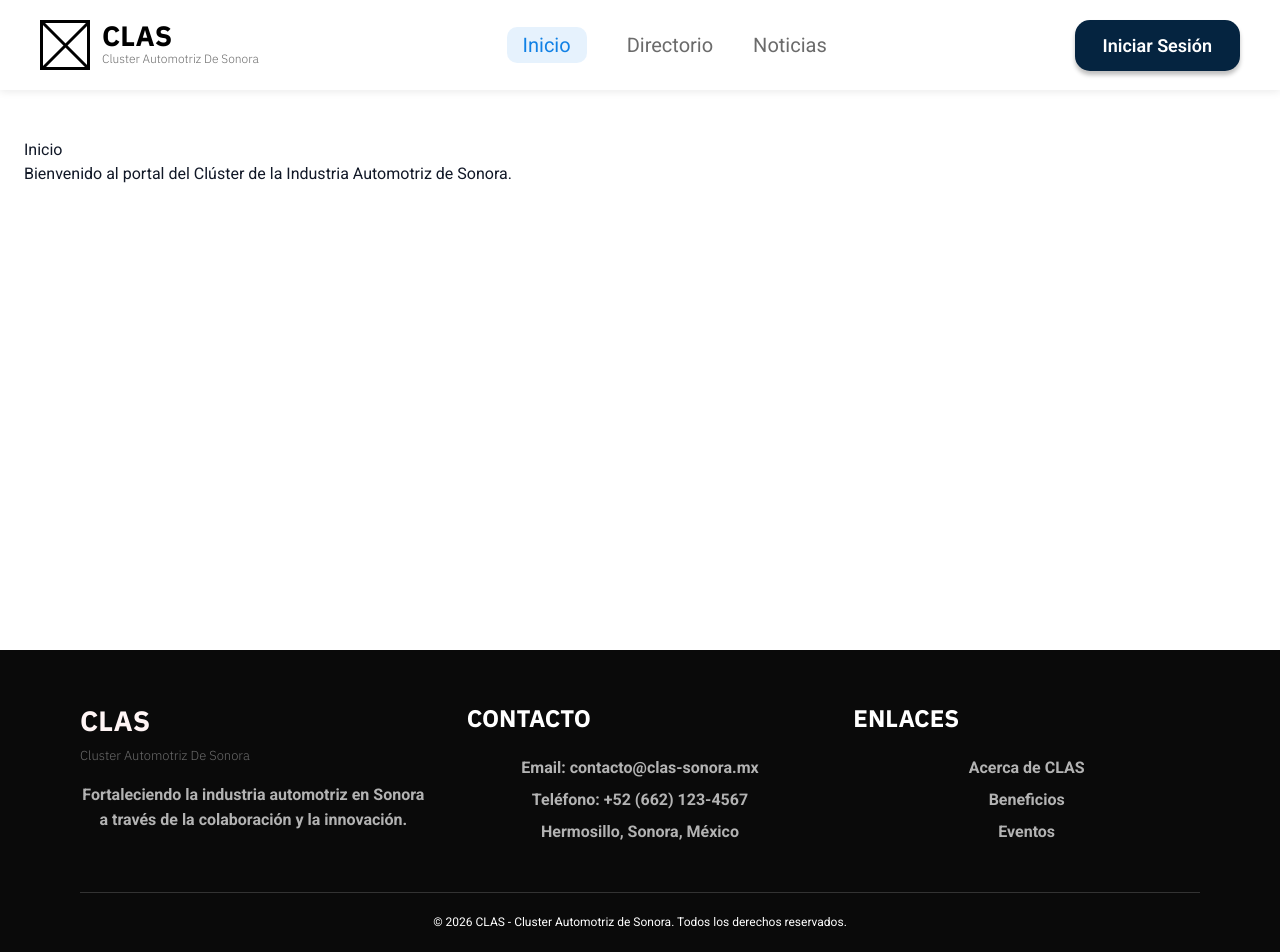
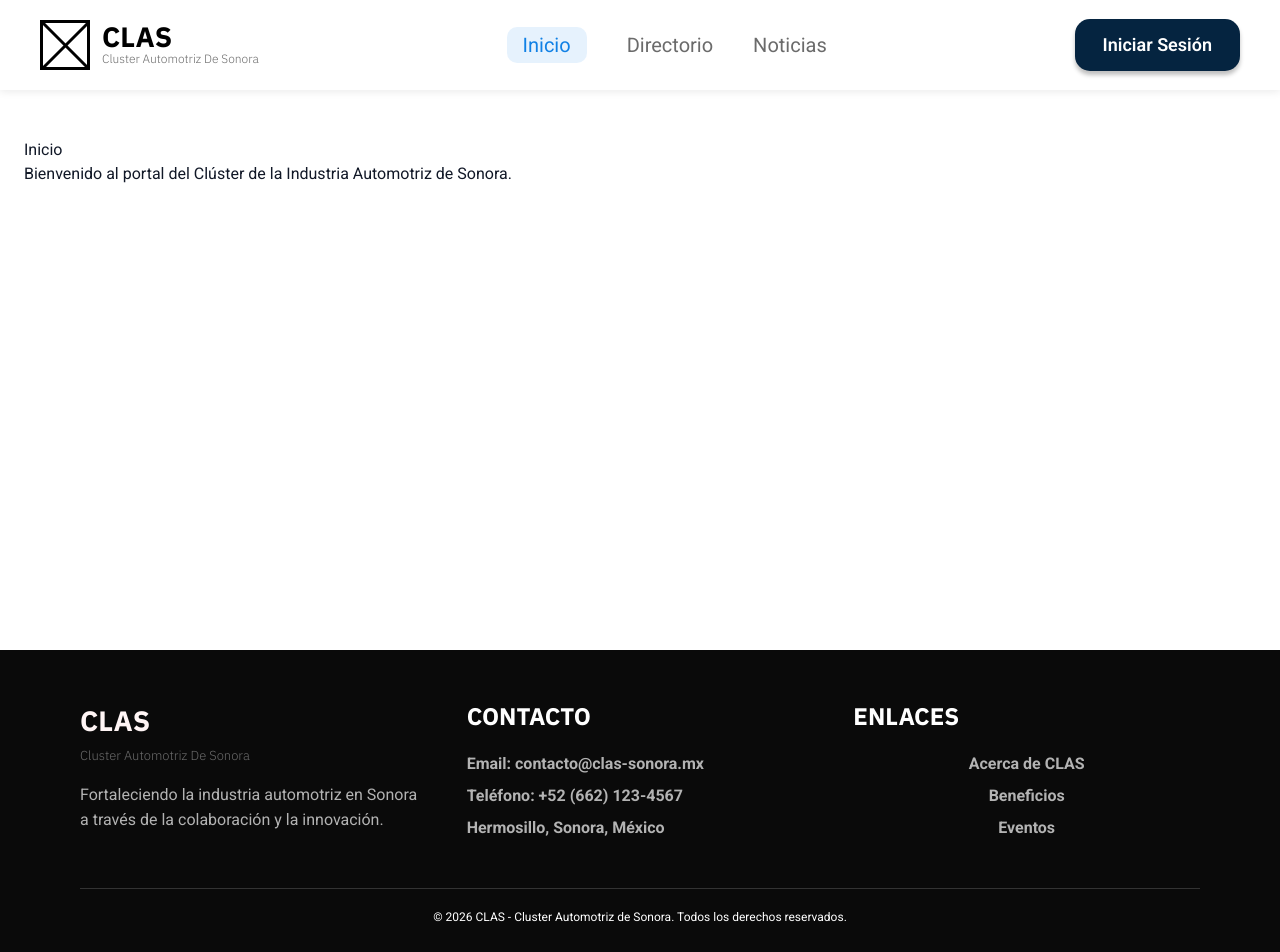
Before and after one commit to turtlevlz/CLAS, a React (Vite) app in the folder frontend/: page / in a window 1280 px wide. Shown: the top 952 px of the page. Built offline with nearby package versions, Linux system fonts and the light colour scheme.

Commit message:
refactor(layout): migrate navbar and footer to Tailwind

```diff
--- a/frontend/src/components/Footer.css
+++ /dev/null
@@ -1,78 +0,0 @@
-.footer {
-  background: #0A0A0A;
-  color: #FFFFFF;
-  padding: 50px 80px 30px;
-}
-
-.footer-grid {
-  display: grid;
-  grid-template-columns: 1fr 1fr 1fr;
-  gap: 40px;
-  margin-bottom: 40px;
-}
-
-.footer-logo-title {
-  font-family: var(--font-heading);
-  font-weight: 700;
-  font-size: 28px;
-  color: #FFF5F5;
-  margin-bottom: 4px;
-}
-
-.footer-logo-subtitle {
-  font-family: var(--font-heading);
-  font-weight: 300;
-  font-size: 13px;
-  color: #6B6B6B;
-  margin-bottom: 16px;
-}
-
-.footer-description {
-  font-family: var(--font-body);
-  font-size: 16px;
-  color: #B3B3B3;
-  line-height: 1.6;
-}
-
-.footer-col h4 {
-  font-family: var(--font-heading);
-  font-weight: 700;
-  font-size: 24px;
-  color: #FFFFFF;
-  margin-bottom: 20px;
-  text-transform: uppercase;
-}
-
-.footer-col p,
-.footer-col a {
-  font-family: var(--font-body);
-  font-size: 16px;
-  color: #B3B3B3;
-  font-weight: 700;
-  display: block;
-  margin-bottom: 8px;
-  text-decoration: none;
-  text-align: center;
-}
-
-.footer-col a:hover {
-  color: #FFFFFF;
-}
-
-.footer-bottom {
-  border-top: 1px solid #333;
-  padding-top: 20px;
-  text-align: center;
-  font-size: 12px;
-  color: #FFFFFF;
-  font-family: var(--font-body);
-}
-
-@media (max-width: 768px) {
-  .footer-grid {
-    grid-template-columns: 1fr;
-  }
-  .footer {
-    padding: 40px 24px 20px;
-  }
-}
--- a/frontend/src/components/Footer.tsx
+++ b/frontend/src/components/Footer.tsx
@@ -1,37 +1,31 @@
-// Footer principal de CLAS
-import './Footer.css'
-
 export default function Footer() {
   return (
-    <footer className="footer">
-      <div className="footer-grid">
-        {/* Columna 1: Logo y descripción */}
-        <div className="footer-col">
-          <div className="footer-logo-title">CLAS</div>
-          <div className="footer-logo-subtitle">Cluster Automotriz De Sonora</div>
-          <p className="footer-description">
+    <footer className="bg-footer text-white pt-[50px] px-20 pb-[30px] max-md:pt-10 max-md:px-6 max-md:pb-5">
+      <div className="grid grid-cols-3 gap-10 mb-10 max-md:grid-cols-1">
+        <div>
+          <div className="font-heading font-bold text-[28px] text-[#FFF5F5] mb-1">CLAS</div>
+          <div className="font-heading font-light text-[13px] text-text-muted mb-4">Cluster Automotriz De Sonora</div>
+          <p className="font-body text-base text-[#B3B3B3] leading-[1.6]">
             Fortaleciendo la industria automotriz en Sonora a través de la colaboración y la innovación.
           </p>
         </div>
 
-        {/* Columna 2: Contacto */}
-        <div className="footer-col">
-          <h4>Contacto</h4>
-          <p>Email: contacto@clas-sonora.mx</p>
-          <p>Teléfono: +52 (662) 123-4567</p>
-          <p>Hermosillo, Sonora, México</p>
+        <div>
+          <h4 className="font-heading font-bold text-2xl text-white mb-5 uppercase">Contacto</h4>
+          <p className="font-body text-base text-[#B3B3B3] font-bold block mb-2">Email: contacto@clas-sonora.mx</p>
+          <p className="font-body text-base text-[#B3B3B3] font-bold block mb-2">Teléfono: +52 (662) 123-4567</p>
+          <p className="font-body text-base text-[#B3B3B3] font-bold block mb-2">Hermosillo, Sonora, México</p>
         </div>
 
-        {/* Columna 3: Enlaces */}
-        <div className="footer-col">
-          <h4>Enlaces</h4>
-          <a href="#">Acerca de CLAS</a>
-          <a href="#">Beneficios</a>
-          <a href="#">Eventos</a>
+        <div>
+          <h4 className="font-heading font-bold text-2xl text-white mb-5 uppercase">Enlaces</h4>
+          <a href="#" className="font-body text-base text-[#B3B3B3] font-bold block mb-2 no-underline text-center hover:text-white">Acerca de CLAS</a>
+          <a href="#" className="font-body text-base text-[#B3B3B3] font-bold block mb-2 no-underline text-center hover:text-white">Beneficios</a>
+          <a href="#" className="font-body text-base text-[#B3B3B3] font-bold block mb-2 no-underline text-center hover:text-white">Eventos</a>
         </div>
       </div>
 
-      <div className="footer-bottom">
+      <div className="border-t border-[#333] pt-5 text-center text-xs text-white font-body">
         © 2026 CLAS - Cluster Automotriz de Sonora. Todos los derechos reservados.
       </div>
     </footer>
--- a/frontend/src/components/Navbar.css
+++ /dev/null
@@ -1,122 +0,0 @@
-.navbar {
-  display: flex;
-  align-items: center;
-  justify-content: space-between;
-  padding: 0 40px;
-  height: 90px;
-  background: #FFFFFF;
-  box-shadow: 0px 2px 8px rgba(0, 0, 0, 0.08);
-  position: sticky;
-  top: 0;
-  z-index: 100;
-}
-
-.navbar-logo {
-  display: flex;
-  align-items: center;
-  gap: 12px;
-  text-decoration: none;
-}
-
-.navbar-logo-icon {
-  width: 50px;
-  height: 50px;
-  border: 3px solid #000000;
-  display: flex;
-  align-items: center;
-  justify-content: center;
-  position: relative;
-}
-
-.navbar-logo-icon::before,
-.navbar-logo-icon::after {
-  content: '';
-  position: absolute;
-  width: 65px;
-  height: 3px;
-  background: #000000;
-}
-
-.navbar-logo-icon::before {
-  transform: rotate(45deg);
-}
-
-.navbar-logo-icon::after {
-  transform: rotate(-45deg);
-}
-
-.navbar-logo-text {
-  display: flex;
-  flex-direction: column;
-}
-
-.navbar-logo-title {
-  font-family: var(--font-heading);
-  font-weight: 700;
-  font-size: 28px;
-  color: #000000;
-  line-height: 1;
-}
-
-.navbar-logo-subtitle {
-  font-family: var(--font-heading);
-  font-weight: 300;
-  font-size: 12px;
-  color: #6B6B6B;
-}
-
-.navbar-links {
-  display: flex;
-  align-items: center;
-  gap: 40px;
-  list-style: none;
-}
-
-.navbar-links a {
-  font-family: var(--font-body);
-  font-size: 20px;
-  font-weight: 400;
-  color: #6B6B6B;
-  text-decoration: none;
-  transition: color 0.2s;
-}
-
-.navbar-links a:hover,
-.navbar-links a.active {
-  color: var(--color-primary);
-}
-
-.navbar-links .active-link {
-  color: var(--color-primary);
-  background: rgba(17, 129, 229, 0.1);
-  padding: 6px 16px;
-  border-radius: 10px;
-}
-
-.navbar-btn {
-  background: #052440;
-  color: #FFFFFF;
-  font-family: var(--font-body);
-  font-size: 18px;
-  font-weight: 600;
-  padding: 12px 28px;
-  border: none;
-  border-radius: 15px;
-  cursor: pointer;
-  box-shadow: 0px 4px 4px rgba(0, 0, 0, 0.25);
-  text-decoration: none;
-  transition: opacity 0.2s;
-}
-
-.navbar-btn:hover {
-  opacity: 0.9;
-}
-
-@media (max-width: 768px) {
-  .navbar {
-    padding: 0 20px;
-  }
-  .navbar-links {
-    display: none;
-  }
-}
--- a/frontend/src/components/Navbar.tsx
+++ b/frontend/src/components/Navbar.tsx
@@ -1,40 +1,31 @@
-// Navbar principal de CLAS
 import { Link, NavLink } from 'react-router-dom'
-import './Navbar.css'
+
+const linkClass = ({ isActive }: { isActive: boolean }) =>
+  isActive
+    ? 'font-body text-xl font-normal text-primary bg-[rgba(17,129,229,0.1)] px-4 py-1.5 rounded-[10px] no-underline'
+    : 'font-body text-xl font-normal text-text-muted no-underline transition-colors duration-200 hover:text-primary'
 
 export default function Navbar() {
   return (
-    <nav className="navbar">
-      {/* Logo */}
-      <Link to="/" className="navbar-logo">
-        <div className="navbar-logo-icon"></div>
-        <div className="navbar-logo-text">
-          <span className="navbar-logo-title">CLAS</span>
-          <span className="navbar-logo-subtitle">Cluster Automotriz De Sonora</span>
+    <nav className="sticky top-0 z-[100] flex items-center justify-between px-10 h-[90px] bg-white shadow-[0px_2px_8px_rgba(0,0,0,0.08)] max-md:px-5">
+      <Link to="/" className="flex items-center gap-3 no-underline">
+        <div className="w-[50px] h-[50px] border-[3px] border-black flex items-center justify-center relative before:content-[''] before:absolute before:w-[65px] before:h-[3px] before:bg-black before:rotate-45 after:content-[''] after:absolute after:w-[65px] after:h-[3px] after:bg-black after:-rotate-45" />
+        <div className="flex flex-col">
+          <span className="font-heading font-bold text-[28px] text-black leading-none">CLAS</span>
+          <span className="font-heading font-light text-xs text-text-muted">Cluster Automotriz De Sonora</span>
         </div>
       </Link>
 
-      {/* Links de navegación */}
-      <ul className="navbar-links">
-        <li>
-          <NavLink to="/" className={({ isActive }) => isActive ? 'active-link' : ''} end>
-            Inicio
-          </NavLink>
-        </li>
-        <li>
-          <NavLink to="/directorio" className={({ isActive }) => isActive ? 'active-link' : ''}>
-            Directorio
-          </NavLink>
-        </li>
-        <li>
-          <NavLink to="/noticias" className={({ isActive }) => isActive ? 'active-link' : ''}>
-            Noticias
-          </NavLink>
-        </li>
+      <ul className="flex items-center gap-10 list-none max-md:hidden">
+        <li><NavLink to="/" className={linkClass} end>Inicio</NavLink></li>
+        <li><NavLink to="/directorio" className={linkClass}>Directorio</NavLink></li>
+        <li><NavLink to="/noticias" className={linkClass}>Noticias</NavLink></li>
       </ul>
 
-      {/* Botón login */}
-      <Link to="/login" className="navbar-btn">
+      <Link
+        to="/login"
+        className="bg-primary-dark text-white font-body text-lg font-semibold px-7 py-3 rounded-[15px] shadow-[0px_4px_4px_rgba(0,0,0,0.25)] no-underline transition-opacity duration-200 hover:opacity-90"
+      >
         Iniciar Sesión
       </Link>
     </nav>
--- a/frontend/src/index.css
+++ b/frontend/src/index.css
@@ -1,10 +1,21 @@
 @import "tailwindcss";
 
-/* Estilos globales base */
+@theme {
+  --color-primary: #1181e5;
+  --color-primary-dark: #052440;
+  --color-text: #111827;
+  --color-text-muted: #6b6b6b;
+  --color-footer: #0a0a0a;
+  --color-success: #10b981;
+  --font-heading: "IBM Plex Sans", sans-serif;
+  --font-body: "Roboto", sans-serif;
+}
+
+@layer base {
   body {
-  margin: 0;
     background-color: #ffffff;
     color: #111827;
+    font-family: "Roboto", sans-serif;
     -webkit-font-smoothing: antialiased;
     -moz-osx-font-smoothing: grayscale;
   }
@@ -15,3 +26,4 @@ body {
     flex-direction: column;
     width: 100%;
   }
+}
--- a/frontend/src/main.tsx
+++ b/frontend/src/main.tsx
@@ -1,7 +1,6 @@
 /* Punto de entrada de la aplicación React */
 import { StrictMode } from 'react';
 import { createRoot } from 'react-dom/client';
-import './styles/variables.css';
 import './index.css';
 import App from './App.tsx';
 
```
Also changed, not shown: frontend/src/App.css (deleted). Lines whose indentation alone changed are shown as unchanged.
